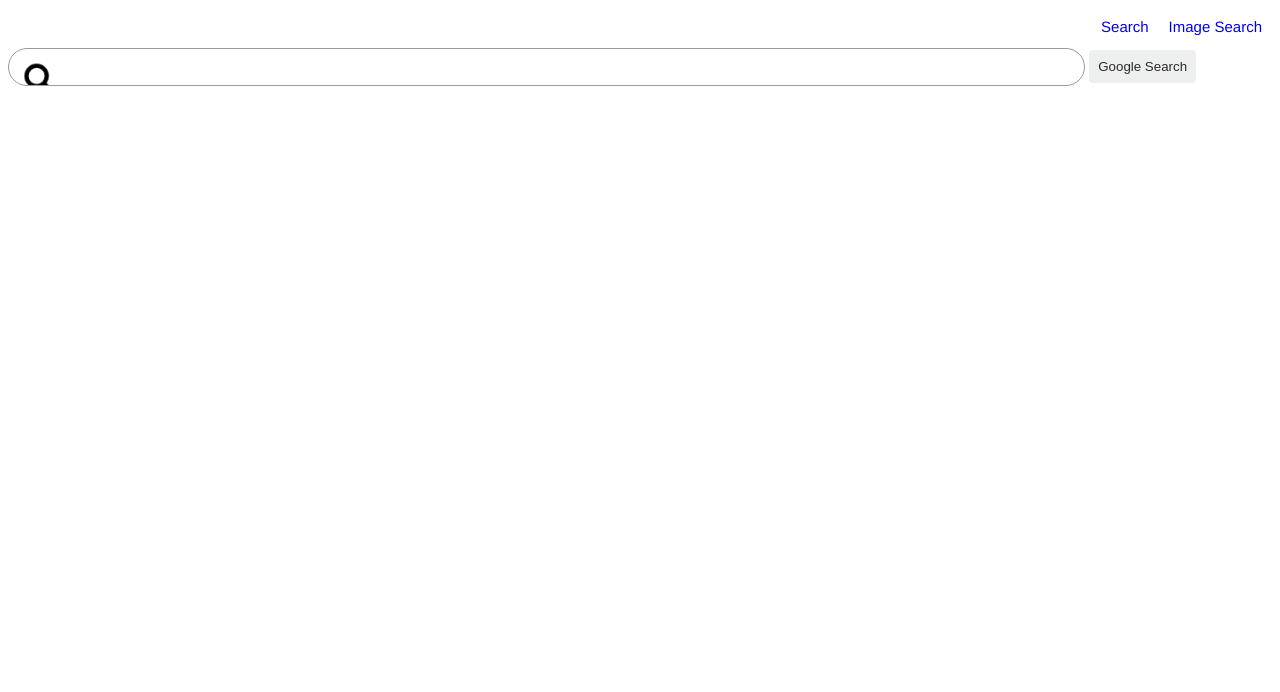
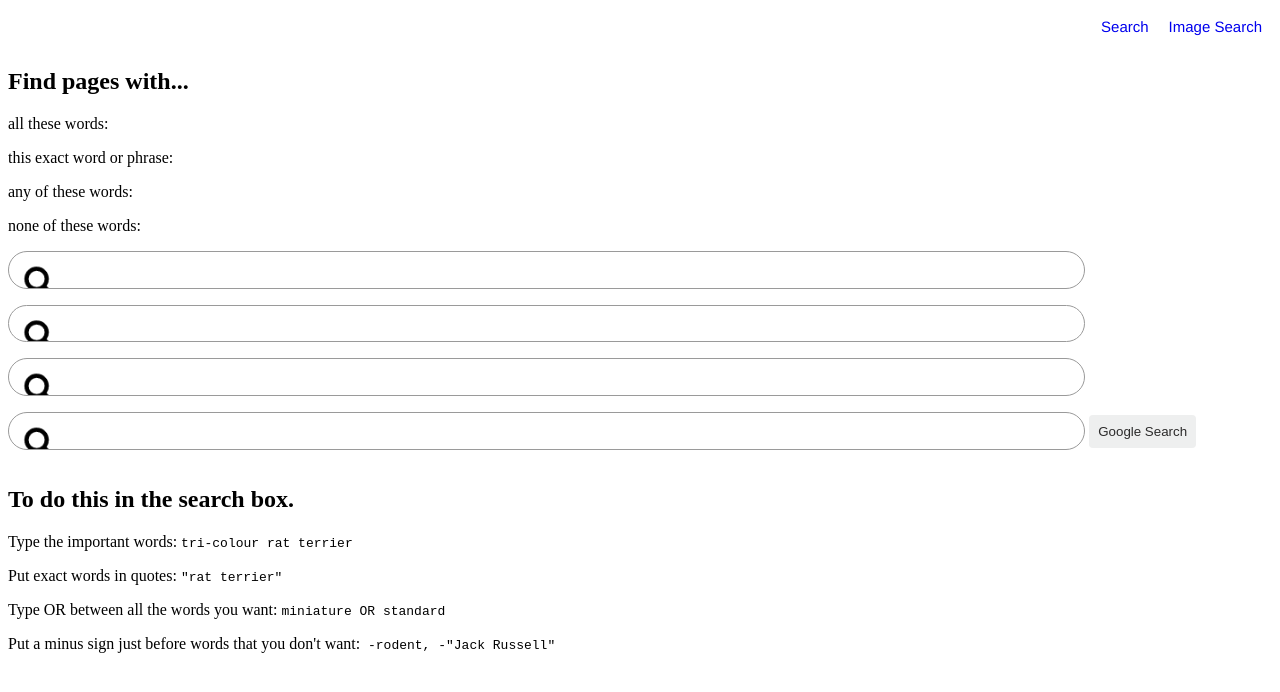
Before and after one commit to lau-zudelova/CS50-WebDev, a plain HTML site: page advancedSearch.html in a window 1280 px wide. Drawn offline with Linux system fonts and the light colour scheme.

Commit message:
Update advancedSearch.html
basic form of advanced search

```diff
--- a/advancedSearch.html
+++ b/advancedSearch.html
@@ -11,11 +11,29 @@
         </div>
 
         <div>
-            <form action="https://www.google.com/search">
-                <input type="text" name="q">
-                <input type="submit" value="Google Search">
-        </form>
-
+            <div>
+                <h2>Find pages with...</h2>
+                <p>all these words:</p>
+                <p>this exact word or phrase:</p>
+                <p>any of these words:</p>
+                <p>none of these words:</p>
+            </div>
+            <div>
+                <form action="https://www.google.com/search">
+                    <input type="text" name="q">
+                    <input type="text" name="q">
+                    <input type="text" name="q">
+                    <input type="text" name="q">
+                    <input type="submit" value="Google Search">
+                </form>
+            </div>
+            <div>
+                <h2>To do this in the search box.</h2>
+                <p>Type the important words: <code>tri-colour rat terrier</code></p>
+                <p>Put exact words in quotes: <code>"rat terrier"</code></p>
+                <p>Type OR between all the words you want: <code>miniature OR standard</code></p>
+                <p>Put a minus sign just before words that you don't want:<code> -rodent, -"Jack Russell"</code></p>
+            </div>
         </div>
     </body>
 </html>
```
